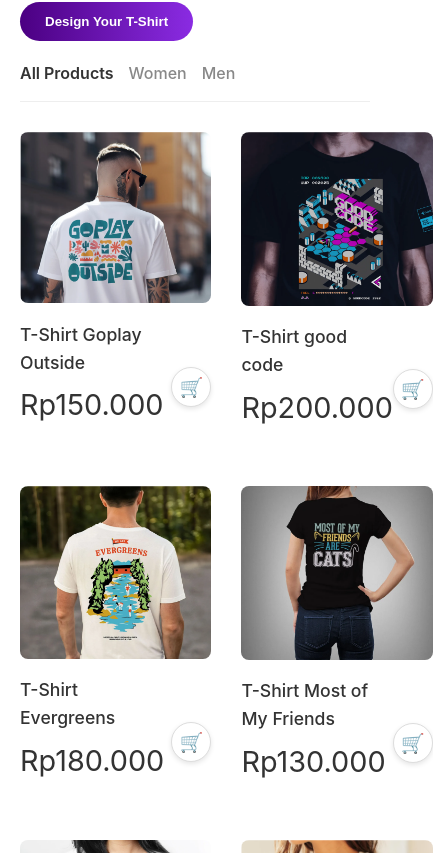
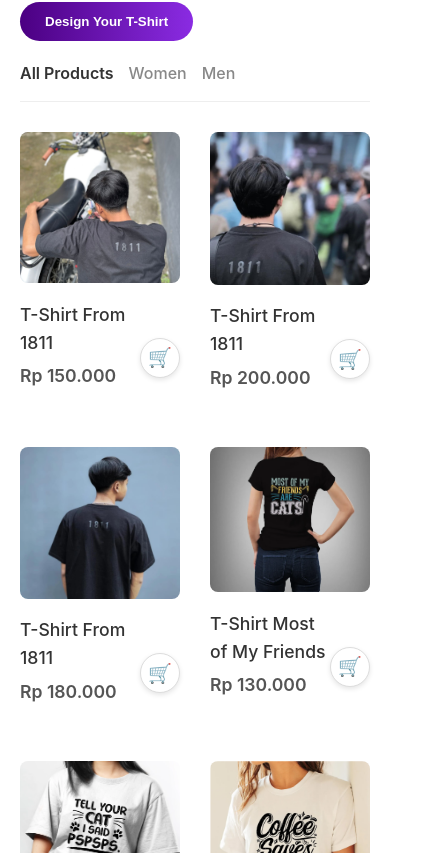
Before and after one commit to joseparhusip/1811-store-frontend, a React (Vite) app: page / in a window 390 px wide. Shown: the part 1231-2084 px from the top of the page, 433 px wide, since content can reach past the window. Built offline with nearby package versions, Linux system fonts and the light colour scheme.

Commit message:
first commit

```diff
--- a/src/components/shop/ProductCard.jsx
+++ b/src/components/shop/ProductCard.jsx
@@ -1,36 +1,36 @@
 // src/components/shop/ProductCard.jsx
 
 import React from 'react';
+// --- 1. Impor 'Link' dari react-router-dom ---
+import { Link } from 'react-router-dom';
 
-const ProductCard = ({ product }) => {
-  // Fungsi untuk format harga ke Rupiah tetap digunakan (ini sudah bagus!)
-  const formatRupiah = (number) => {
+// Fungsi untuk memformat harga
+const formatPrice = (price) => {
   return new Intl.NumberFormat('id-ID', {
     style: 'currency',
     currency: 'IDR',
     minimumFractionDigits: 0
-    }).format(number).replace('IDR', 'Rp');
+  }).format(price);
 };
 
+// Komponen menerima satu prop yaitu 'product'
+const ProductCard = ({ product }) => {
   return (
-    // Class .product-card akan mengambil style dari Shop.css yang sudah kita samakan
+    // --- 2. Bungkus seluruh kartu dengan komponen Link ---
+    // Arahkan link ke halaman detail produk sesuai dengan ID produk
+    <Link to={`/product/${product.id}`} className="product-card-link">
       <div className="product-card">
-      {/* STRUKTUR DIUBAH MENYAMAI HOME: Menghapus .product-image-container */}
+        {/* Gunakan product.image sesuai dengan struktur data */}
         <img src={product.image} alt={product.name} className="product-image" />
-
-      {/* STRUKTUR DIUBAH MENYAMAI HOME: Menggunakan .product-info sebagai flex container */}
         <div className="product-info">
-        {/* Div pembungkus untuk nama dan harga */}
           <div>
             <h3 className="product-name">{product.name}</h3>
-          {/* Pastikan harga yang diterima adalah angka, bukan string */}
-          <p className="product-price">{formatRupiah(product.price)}</p>
+            <p className="product-price">{formatPrice(product.price)}</p>
           </div>
-
-        {/* STRUKTUR DIUBAH MENYAMAI HOME: Mengganti div icon menjadi button */}
           <button className="add-to-cart-btn">🛒</button>
         </div>
       </div>
+    </Link>
   );
 };
 
--- a/src/css/ProductDetail.css
+++ b/src/css/ProductDetail.css
@@ -7,6 +7,9 @@
   padding: 20px;
   gap: 50px;
   font-family: Arial, sans-serif;
+  background-color: #fff; /* Tambahan agar kontras dengan background body */
+  border-radius: 8px; /* Tambahan agar lebih modern */
+  box-shadow: 0 4px 20px rgba(0,0,0,0.05); /* Tambahan shadow halus */
 }
 
 .product-image-section {
@@ -20,7 +23,7 @@
   max-width: 100%;
   height: auto;
   border-radius: 8px;
-  box-shadow: 0 4px 15px rgba(0, 0, 0, 0.1);
+  object-fit: cover; /* Memastikan gambar tidak gepeng */
 }
 
 .product-info-section {
@@ -31,12 +34,14 @@
 
 .product-title {
   font-size: 2.5rem;
-  margin-bottom: 15px;
+  margin-bottom: 10px;
 }
 
 .product-price {
-  font-size: 1.8rem;
-  color: #333;
+  /* --- PERBAIKAN: Ukuran font dikecilkan dari 1.8rem/1.5rem menjadi 1.25rem --- */
+  font-size: 1.25rem;
+  font-weight: 600; /* Sedikit lebih tebal agar tetap terlihat jelas */
+  color: #555;
   margin-bottom: 25px;
 }
 
@@ -69,6 +74,7 @@
 .color-selector {
   display: flex;
   gap: 10px;
+  flex-wrap: wrap; /* Agar tombol turun ke bawah jika tidak muat */
 }
 
 .size-btn,
@@ -78,10 +84,11 @@
   background-color: #fff;
   cursor: pointer;
   border-radius: 5px;
-  font-size: 1rem;
+  font-size: 0.9rem; /* Sedikit dikecilkan agar rapi */
   transition: all 0.2s ease;
 }
 
+/* Style saat tombol aktif (dipilih) */
 .size-btn.active,
 .color-btn.active {
   background-color: #333;
@@ -89,19 +96,22 @@
   border-color: #333;
 }
 
-.size-btn:hover,
-.color-btn:hover {
+/* Style saat kursor mouse di atas tombol */
+.size-btn:hover:not(.active),
+.color-btn:hover:not(.active) {
   background-color: #f0f0f0;
+  border-color: #aaa;
 }
+
 
 .add-to-cart-button {
   width: 100%;
   padding: 15px;
-  background-color: #6a5af9; /* Warna biru keunguan seperti di gambar */
+  background-color: #1a1a1a; /* Warna hitam agar lebih elegan */
   color: white;
   border: none;
   border-radius: 5px;
-  font-size: 1.2rem;
+  font-size: 1.1rem;
   font-weight: bold;
   cursor: pointer;
   text-transform: uppercase;
@@ -109,10 +119,36 @@
 }
 
 .add-to-cart-button:hover {
-  background-color: #5848d8;
+  background-color: #4d4d4d;
 }
 
 .product-not-found {
   text-align: center;
   padding: 50px;
 }
+
+
+/* --- PERBAIKAN: CSS RESPONSIVE UNTUK MOBILE --- */
+@media (max-width: 768px) {
+  .product-detail-container {
+    /* Mengubah layout menjadi vertikal (gambar di atas, info di bawah) */
+    flex-direction: column;
+    margin: 20px;
+    padding: 15px;
+    gap: 30px; /* Jarak antara gambar dan info */
+  }
+
+  .product-title {
+    /* Mengecilkan judul agar tidak terlalu besar di HP */
+    font-size: 1.8rem;
+  }
+
+  .product-price {
+    font-size: 1.1rem;
+  }
+
+  .add-to-cart-button {
+    font-size: 1rem;
+    padding: 12px;
+  }
+}
--- a/src/pages/Home.jsx
+++ b/src/pages/Home.jsx
@@ -1,33 +1,31 @@
 // src/pages/Home.jsx
 
 import React from 'react';
+// --- 1. Impor 'Link' untuk membuat navigasi ---
+import { Link } from 'react-router-dom';
 import '../css/Home.css';
 
-// --- Mengimpor gambar ---
+// --- Mengimpor gambar statis ---
 import imgShirtBlack from '../assets/img/img-shirt-black.png';
 import imgMenStyle from '../assets/img/img-men-style-1811.png';
 import imgWomenStyle from '../assets/img/img-women-style-1811.png';
 
-// Impor gambar produk
-import imgGoplay from '../assets/img/img-product/T-Shirt Goplay Outside.png';
-import imgGoodCode from '../assets/img/img-product/T-Shirt good code.png';
-import imgEvergreens from '../assets/img/img-product/T-Shirt Evergreens.png';
-import imgFriends from '../assets/img/img-product/T-Shirt Most of My Friends.png';
-import imgCat from '../assets/img/img-product/T-Shirt Tell Your Cat.png';
-import imgCoffee from '../assets/img/img-product/T-Shirt Coffee Saves Lives.png';
+// --- 2. Hapus data produk lokal dan impor dari sumber utama ---
+import { products } from '../data/products';
 
-// Data produk
-const products = [
-  { id: 1, name: 'T-Shirt Goplay Outside', price: 'Rp150.000', img: imgGoplay },
-  { id: 2, name: 'T-Shirt good code', price: 'Rp200.000', img: imgGoodCode },
-  { id: 3, name: 'T-Shirt Evergreens', price: 'Rp180.000', img: imgEvergreens },
-  { id: 4, name: 'T-Shirt Most of My Friends', price: 'Rp130.000', img: imgFriends },
-  { id: 5, name: 'T-Shirt Tell Your Cat', price: 'Rp200.000', img: imgCat },
-  { id: 6, name: 'T-Shirt Coffee Saves Lives', price: 'Rp180.000', img: imgCoffee },
-];
-
+// --- Fungsi untuk memformat harga ---
+const formatPrice = (price) => {
+  return new Intl.NumberFormat('id-ID', {
+    style: 'currency',
+    currency: 'IDR',
+    minimumFractionDigits: 0
+  }).format(price);
+};
 
 const Home = () => {
+  // Ambil 6 produk pertama untuk ditampilkan di beranda
+  const featuredProducts = products.slice(0, 6);
+
   return (
     <div className="home-container">
       {/* Bagian Hero */}
@@ -69,17 +67,22 @@
           <a href="#" className="filter-link">Men</a>
         </div>
         <div className="product-grid">
-          {products.map(product => (
-            <div key={product.id} className="product-card">
-              <img src={product.img} alt={product.name} className="product-image" />
-              <div className="product-info">
-                <div>
-                  <h3 className="product-name">{product.name}</h3>
-                  <p className="product-price">{product.price}</p>
+          {/* --- 3. Bungkus setiap kartu produk dengan <Link> --- */}
+          {featuredProducts.map(product => (
+            <Link to={`/product/${product.id}`} key={product.id} className="product-card-link">
+              <div className="product-card">
+                {/* --- 4. Gunakan 'product.image' sesuai data dari products.js --- */}
+                <img src={product.image} alt={product.name} className="product-image" />
+                <div className="product-info">
+                  <div>
+                    <h3 className="product-name">{product.name}</h3>
+                    {/* --- 5. Format harga agar sesuai --- */}
+                    <p className="product-price">{formatPrice(product.price)}</p>
+                  </div>
+                  <button className="add-to-cart-btn">🛒</button>
                 </div>
-                <button className="add-to-cart-btn">🛒</button>
               </div>
-            </div>
+            </Link>
           ))}
         </div>
         <div className="load-more-container">
--- a/src/pages/ProductDetail.jsx
+++ b/src/pages/ProductDetail.jsx
@@ -1,19 +1,23 @@
 // src/pages/ProductDetail.jsx
 
-import React from 'react';
+import React, { useState } from 'react'; // 1. Import useState
 import { useParams, Link } from 'react-router-dom';
 import { products } from '../data/products'; // Pastikan path ini benar
 import '../css/ProductDetail.css';
 
 const ProductDetail = () => {
-  // Mengambil productId dari URL
   const { productId } = useParams();
-
-  // Mencari produk berdasarkan ID
-  // Ingat: useParams mengembalikan string, jadi kita perlu konversi ke angka
   const product = products.find(p => p.id === parseInt(productId));
 
-  // Jika produk tidak ditemukan, tampilkan pesan
+  // 2. State untuk melacak ukuran dan warna yang aktif
+  const [selectedSize, setSelectedSize] = useState('M'); // Default 'M' aktif
+  const [selectedColor, setSelectedColor] = useState('WHITE'); // Default 'WHITE' aktif
+
+  // --- Daftar Opsi (bisa juga dari data produk jika ada) ---
+  const availableSizes = ['S', 'M', 'L', 'XL'];
+  const availableColors = ['BLACK', 'WHITE'];
+
+
   if (!product) {
     return (
       <div className="product-not-found">
@@ -23,33 +27,59 @@
     );
   }
 
+  const formatPrice = (price) => {
+    return new Intl.NumberFormat('id-ID', {
+      style: 'currency',
+      currency: 'IDR',
+      minimumFractionDigits: 0
+    }).format(price);
+  };
+
   return (
     <main className="product-detail-container">
       <div className="product-image-section">
-        <img src={product.img} alt={product.name} className="main-product-image" />
+        <img src={product.image} alt={product.name} className="main-product-image" />
       </div>
       <div className="product-info-section">
         <h1 className="product-title">{product.name}</h1>
-        <p className="product-price">{product.price}</p>
+        <p className="product-price">{formatPrice(product.price)}</p>
         <p className="product-description">
           T-shirt 1811 yang memiliki bahan baju yang lembut dan nyaman untuk dipakai kemana saja.
         </p>
 
         <div className="product-options">
+          {/* --- 3. Opsi Ukuran yang Interaktif --- */}
           <div className="option-group">
             <label htmlFor="size">Size</label>
             <div className="size-selector">
-              <button className="size-btn">S</button>
-              <button className="size-btn active">M</button>
-              <button className="size-btn">L</button>
-              <button className="size-btn">XL</button>
+              {availableSizes.map((size) => (
+                <button
+                  key={size}
+                  // Cek apakah ukuran ini sama dengan yang ada di state
+                  className={`size-btn ${selectedSize === size ? 'active' : ''}`}
+                  // Update state saat tombol di-klik
+                  onClick={() => setSelectedSize(size)}
+                >
+                  {size}
+                </button>
+              ))}
             </div>
           </div>
+          {/* --- 4. Opsi Warna yang Interaktif --- */}
           <div className="option-group">
             <label htmlFor="color">Color</label>
             <div className="color-selector">
-              <button className="color-btn">BLACK</button>
-              <button className="color-btn active">WHITE</button>
+                {availableColors.map((color) => (
+                    <button
+                        key={color}
+                        // Cek apakah warna ini sama dengan yang ada di state
+                        className={`color-btn ${selectedColor === color ? 'active' : ''}`}
+                        // Update state saat tombol di-klik
+                        onClick={() => setSelectedColor(color)}
+                    >
+                        {color}
+                    </button>
+                ))}
             </div>
           </div>
         </div>
```
Lines whose indentation alone changed are shown as unchanged.
